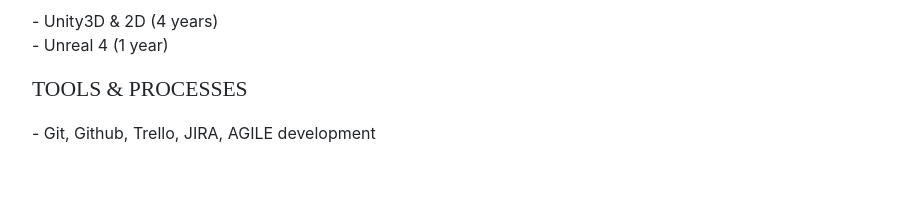
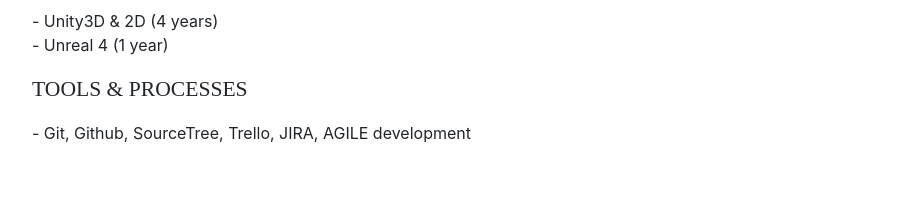
Before and after one commit to Requinn/Requinn.github.io, a website with bundled scripts: page index.html in a window 1280 px wide. Shown: the part 8100-8311 px from the top of the page, without its empty margins (288-1206 px from the left). Built offline with nearby package versions, Linux system fonts and the light colour scheme; a web font is replaced by a local one.

Commit message:
no message

```diff
--- a/index.html
+++ b/index.html
@@ -326,7 +326,7 @@
             <p>- Unity3D & 2D (4 years)
               <br>- Unreal 4 (1 year)</p>
             <div class="subheading mb-3">Tools &amp Processes</div>
-            <p>- Git, Github, Trello, JIRA, AGILE development</p>
+            <p>- Git, Github, SourceTree, Trello, JIRA, AGILE development</p>
 
         </div>
       </section>
```
